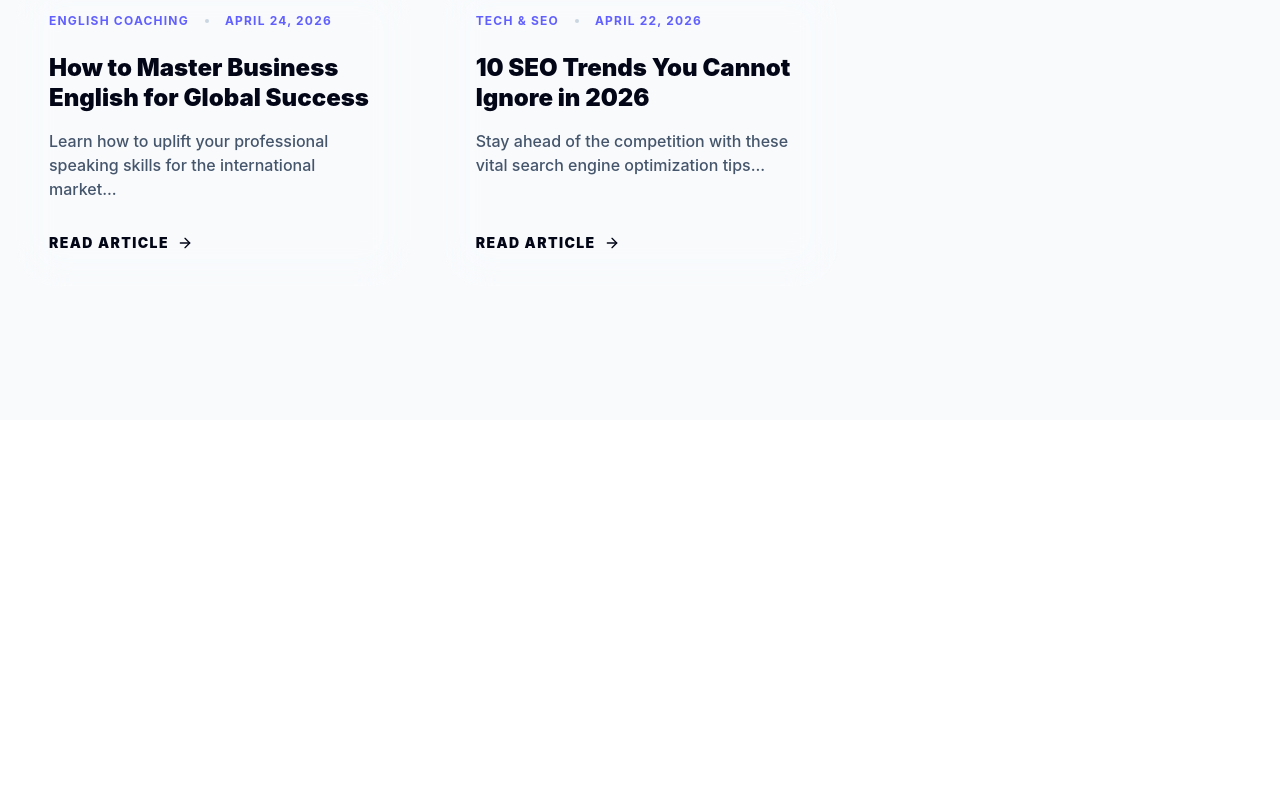
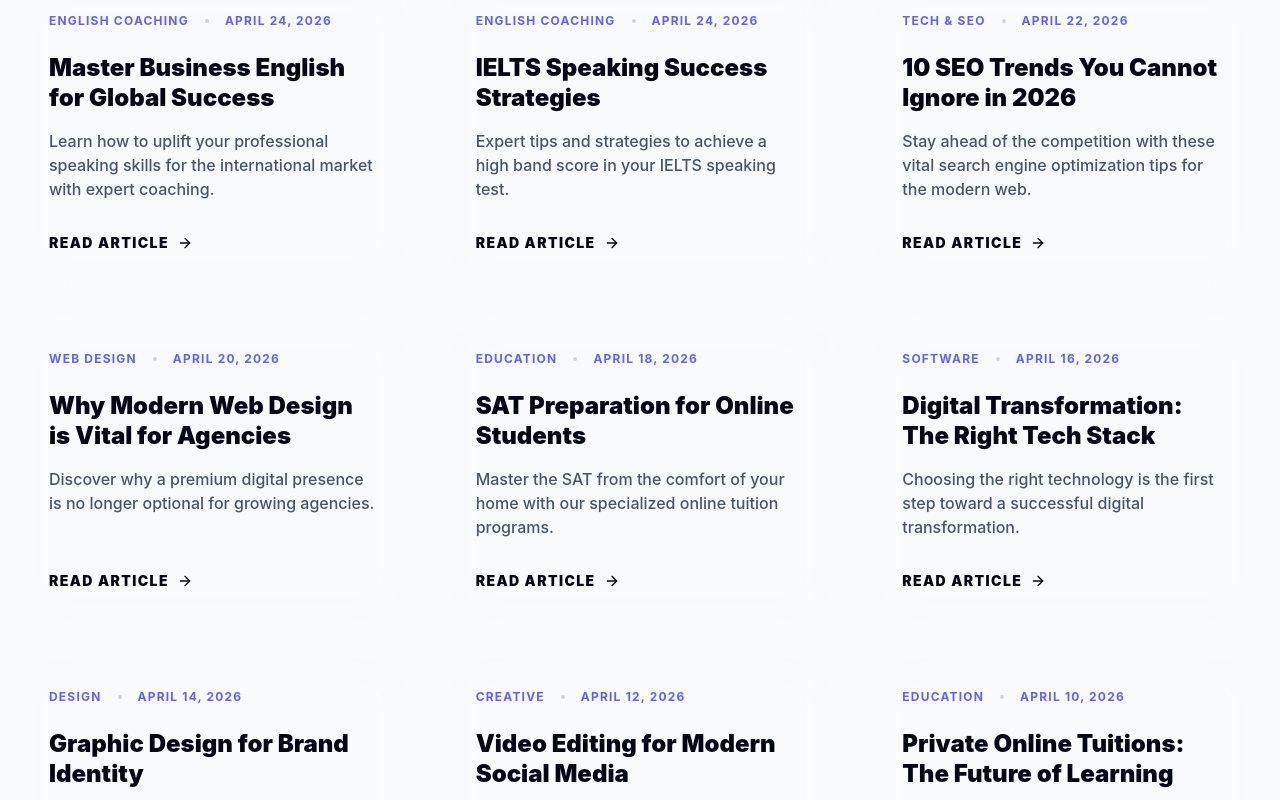
Before and after one commit to litgenics/portfolio, a Next.js app: page /portfolio/blog in a window 1280 px wide. Shown: the part 380-1180 px from the top of the page. Before the commit the page ends 800 px from the top, so only its background shows below. Built offline with nearby package versions, Linux system fonts and the light colour scheme.

Commit message:
Fix: Populate blog list, cleanup unused imports, and optimize deployment workflow

```diff
--- a/src/app/blog/page.tsx
+++ b/src/app/blog/page.tsx
@@ -3,25 +3,79 @@
 import Navbar from "@/components/Navbar";
 import { motion } from "framer-motion";
 import Link from "next/link";
-import { ArrowRight, Calendar, User } from "lucide-react";
+import { ArrowRight } from "lucide-react";
 
-// This is a mock-up of the blog data structure
 const blogs = [
   {
-    title: "How to Master Business English for Global Success",
+    title: "Master Business English for Global Success",
     slug: "master-business-english-global-success",
     date: "April 24, 2026",
-    excerpt: "Learn how to uplift your professional speaking skills for the international market...",
+    excerpt: "Learn how to uplift your professional speaking skills for the international market with expert coaching.",
+    category: "English Coaching"
+  },
+  {
+    title: "IELTS Speaking Success Strategies",
+    slug: "ielts-speaking-success-strategies",
+    date: "April 24, 2026",
+    excerpt: "Expert tips and strategies to achieve a high band score in your IELTS speaking test.",
     category: "English Coaching"
   },
   {
     title: "10 SEO Trends You Cannot Ignore in 2026",
     slug: "seo-trends-2026",
     date: "April 22, 2026",
-    excerpt: "Stay ahead of the competition with these vital search engine optimization tips...",
+    excerpt: "Stay ahead of the competition with these vital search engine optimization tips for the modern web.",
     category: "Tech & SEO"
   },
-  // ... more will be populated
+  {
+    title: "Why Modern Web Design is Vital for Agencies",
+    slug: "web-design-vital-for-agencies",
+    date: "April 20, 2026",
+    excerpt: "Discover why a premium digital presence is no longer optional for growing agencies.",
+    category: "Web Design"
+  },
+  {
+    title: "SAT Preparation for Online Students",
+    slug: "sat-preparation-online-students",
+    date: "April 18, 2026",
+    excerpt: "Master the SAT from the comfort of your home with our specialized online tuition programs.",
+    category: "Education"
+  },
+  {
+    title: "Digital Transformation: The Right Tech Stack",
+    slug: "digital-transformation-tech-stack",
+    date: "April 16, 2026",
+    excerpt: "Choosing the right technology is the first step toward a successful digital transformation.",
+    category: "Software"
+  },
+  {
+    title: "Graphic Design for Brand Identity",
+    slug: "graphic-design-brand-identity",
+    date: "April 14, 2026",
+    excerpt: "Learn how professional graphics can define and elevate your brand's unique identity.",
+    category: "Design"
+  },
+  {
+    title: "Video Editing for Modern Social Media",
+    slug: "video-editing-social-media",
+    date: "April 12, 2026",
+    excerpt: "Short-form video is king. Here is how to edit your content for maximum engagement.",
+    category: "Creative"
+  },
+  {
+    title: "Private Online Tuitions: The Future of Learning",
+    slug: "private-online-tuitions-learning",
+    date: "April 10, 2026",
+    excerpt: "Personalized learning is evolving. Explore the benefits of one-on-one online tuitions.",
+    category: "Education"
+  },
+  {
+    title: "Complete Software Solutions by litgenics",
+    slug: "litgenics-software-solutions",
+    date: "April 08, 2026",
+    excerpt: "See how our agency builds end-to-end software that solves real-world business problems.",
+    category: "Software"
+  }
 ];
 
 export default function BlogPage() {
--- a/src/app/page.tsx
+++ b/src/app/page.tsx
@@ -4,7 +4,6 @@ import Navbar from "@/components/Navbar";
 import Hero from "@/components/Hero";
 import Services from "@/components/Services";
 import Contact from "@/components/Contact";
-import { motion } from "framer-motion";
 
 const Stats = () => {
   const stats = [
--- a/src/components/Contact.tsx
+++ b/src/components/Contact.tsx
@@ -1,7 +1,7 @@
 "use client";
 
 import { motion } from "framer-motion";
-import { Mail, Link as LinkIcon, MessageSquare, Send, ArrowRight } from "lucide-react";
+import { Mail, Link as LinkIcon, MessageSquare, Send } from "lucide-react";
 
 const Contact = () => {
   return (
```
